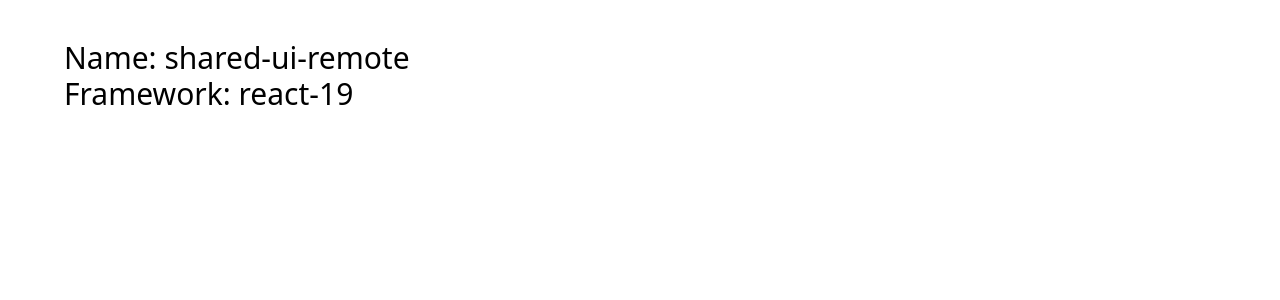
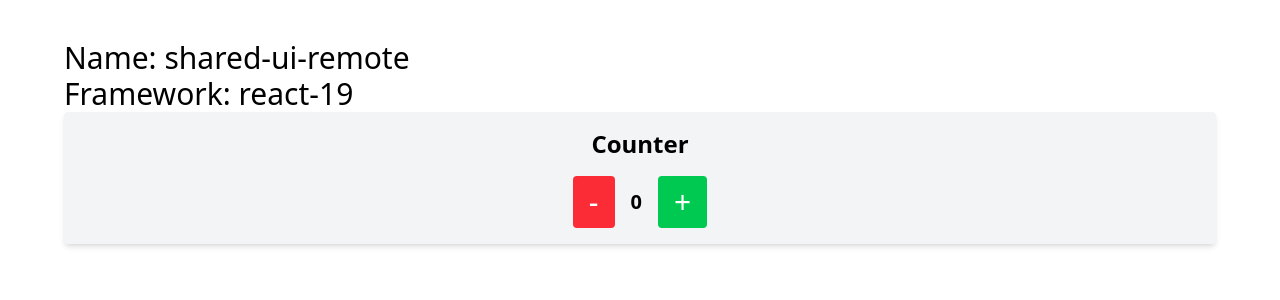
Before and after one commit to Dadarkp3/shared-ui-remote, a React app: page / in a window 1280 px wide. Shown: the top 300 px of the page. Built offline with nearby package versions, Linux system fonts and the light colour scheme.

Commit message:
feat: initial remote component configuration

```diff
--- a/module-federation.config.ts
+++ b/module-federation.config.ts
@@ -1,5 +1,8 @@
 export const mfConfig = {
   name: "shared_ui_remote",
-  exposes: {},
+  filename: "remoteEntry.js",
+  exposes: {
+    "./Counter": "./src/components/Counter",
+  },
   shared: ["react", "react-dom"],
 };
--- a/src/App.tsx
+++ b/src/App.tsx
@@ -1,11 +1,13 @@
 import ReactDOM from "react-dom/client";
 
 import "./index.css";
+import Counter from "./components/Counter";
 
 const App = () => (
   <div className="mt-10 text-3xl mx-auto max-w-6xl">
     <div>Name: shared-ui-remote</div>
     <div>Framework: react-19</div>
+    <Counter />
   </div>
 );
 
--- /dev/null
+++ b/src/components/Counter.tsx
@@ -0,0 +1,32 @@
+import React, { useState } from "react";
+import "../index.css";
+
+const Counter: React.FC = () => {
+  const [count, setCount] = useState(0);
+
+  const increment = () => setCount(count + 1);
+  const decrement = () => setCount(count - 1);
+
+  return (
+    <div className="flex flex-col items-center justify-center p-4 bg-gray-100 rounded shadow-md">
+      <h1 className="text-2xl font-bold mb-4">Counter</h1>
+      <div className="flex items-center space-x-4">
+        <button
+          onClick={decrement}
+          className="px-4 py-2 bg-red-500 text-white rounded hover:bg-red-600"
+        >
+          -
+        </button>
+        <span className="text-xl font-semibold">{count}</span>
+        <button
+          onClick={increment}
+          className="px-4 py-2 bg-green-500 text-white rounded hover:bg-green-600"
+        >
+          +
+        </button>
+      </div>
+    </div>
+  );
+};
+
+export default Counter;
```
